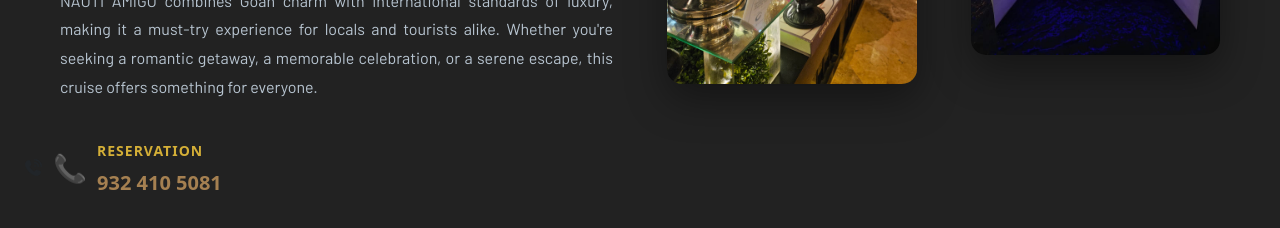
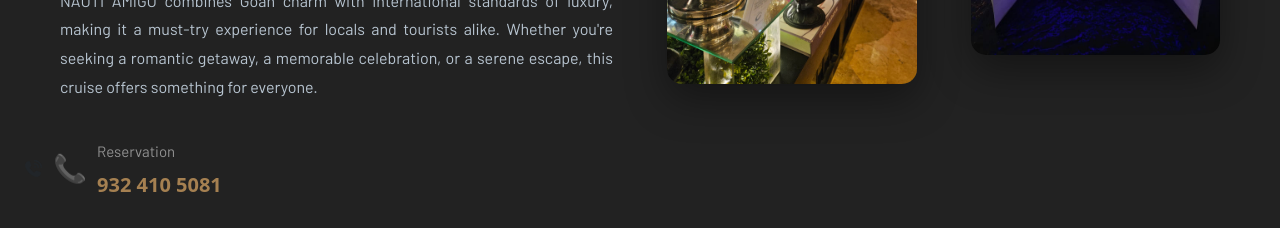
Before and after one commit to Kratagya-Webkorps/nautiamigo-angular, an Angular app: page / in a window 1280 px wide. Shown: the part 1300-1528 px from the top of the page. Built offline with nearby package versions, Linux system fonts and the light colour scheme.

Commit message:
correct font of reservations

```diff
--- a/src/app/about-section/about-section.component.css
+++ b/src/app/about-section/about-section.component.css
@@ -114,13 +114,23 @@
     font-size: 1.7em;
   }
 
-  .reservations .text p {
+  /* .reservations .text p {
     color: #d4af37;
     font-size: 14px;
     font-weight: 600;
     margin-bottom: 5px;
     text-transform: uppercase;
     letter-spacing: 1px;
+  } */
+  .reservations .text p {
+    font-family: 'Barlow', sans-serif;  /* Barlow Regular */
+    font-size: 15px;                    /* font size */
+    line-height: 26.3px;                /* line height */
+    letter-spacing: 0px;                /* no extra spacing */
+    color: #ffffff80;                   /* semi-transparent white */
+    font-weight: 400;                   /* Regular weight */
+    margin-bottom: 5px;                 /* keep spacing below if needed */
+    text-transform: none;               /* remove uppercase if you don’t want it */
   }
 
   .reservations .text a {
```
